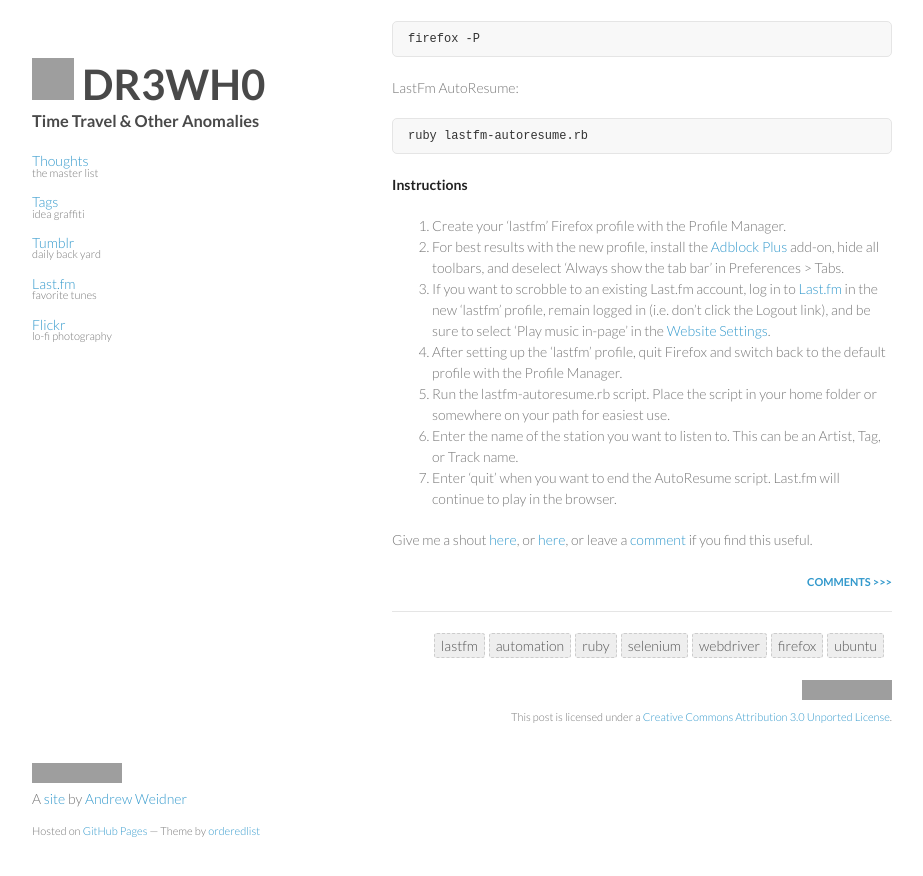
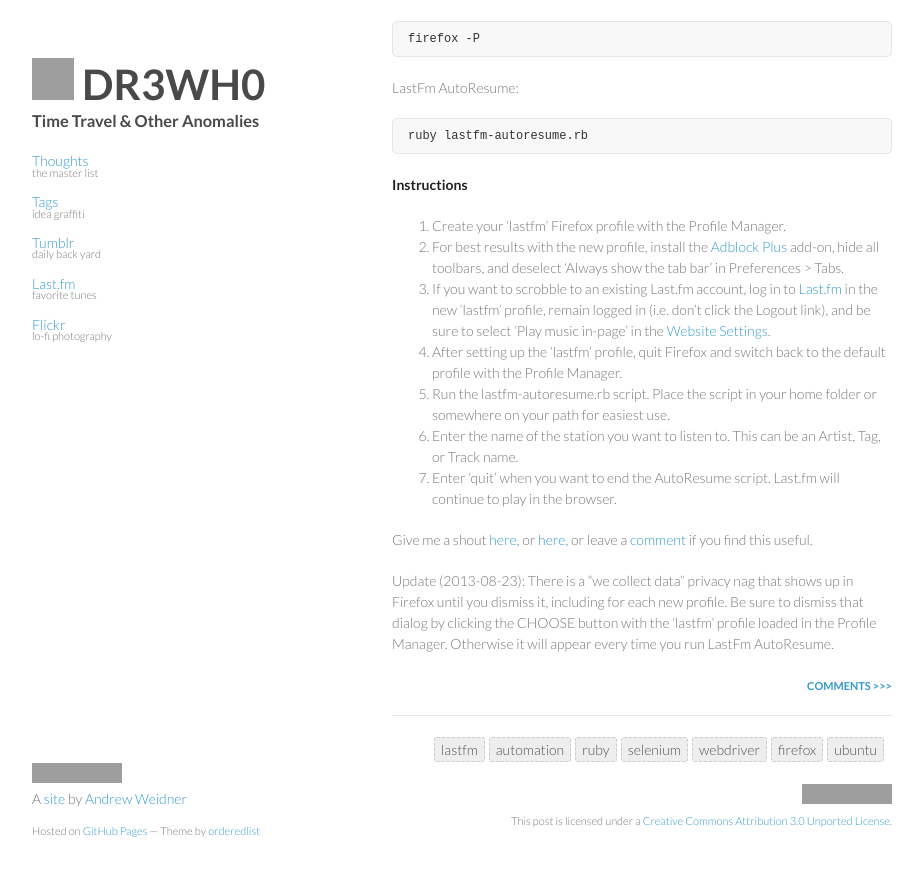
Before and after one commit to DR3WH0/DR3WH0.github.io, a Jekyll site: the page built from _posts/2013-08-17-lastfm-autoresume-part-2.md, in a window 1280 px wide and 900 px high, scrolled down 515 px. Shown: the top 876 px of the window, without its empty margins (178-1101 px from the left). Built offline with Jekyll 4.4.1, drawn with Linux system fonts in a browser that asks for light colours; Markdown is read by kramdown in place of the engine named in the settings; comment, search, counter and statistics services are not loaded; grey boxes are pictures that could not be loaded.

Commit message:
Updated 2013-08-17-lastfm-autoresume-part-2.md

```diff
--- a/_posts/2013-08-17-lastfm-autoresume-part-2.md
+++ b/_posts/2013-08-17-lastfm-autoresume-part-2.md
@@ -37,3 +37,5 @@ LastFm AutoResume:
 7. Enter 'quit' when you want to end the AutoResume script. Last.fm will continue to play in the browser.
 
 Give me a shout [here](http://www.last.fm/user/DR3WH0), or [here](https://gist.github.com/DR3WH0/6259121#file-lastfm-autoresume-rb), or leave a [comment](http://dr3wh0.github.io/guestbook.html) if you find this useful.
+
+Update (2013-08-23): There is a "we collect data" privacy nag that shows up in Firefox until you dismiss it, including for each new profile. Be sure to dismiss that dialog by clicking the CHOOSE button with the 'lastfm' profile loaded in the Profile Manager. Otherwise it will appear every time you run LastFm AutoResume.
```
